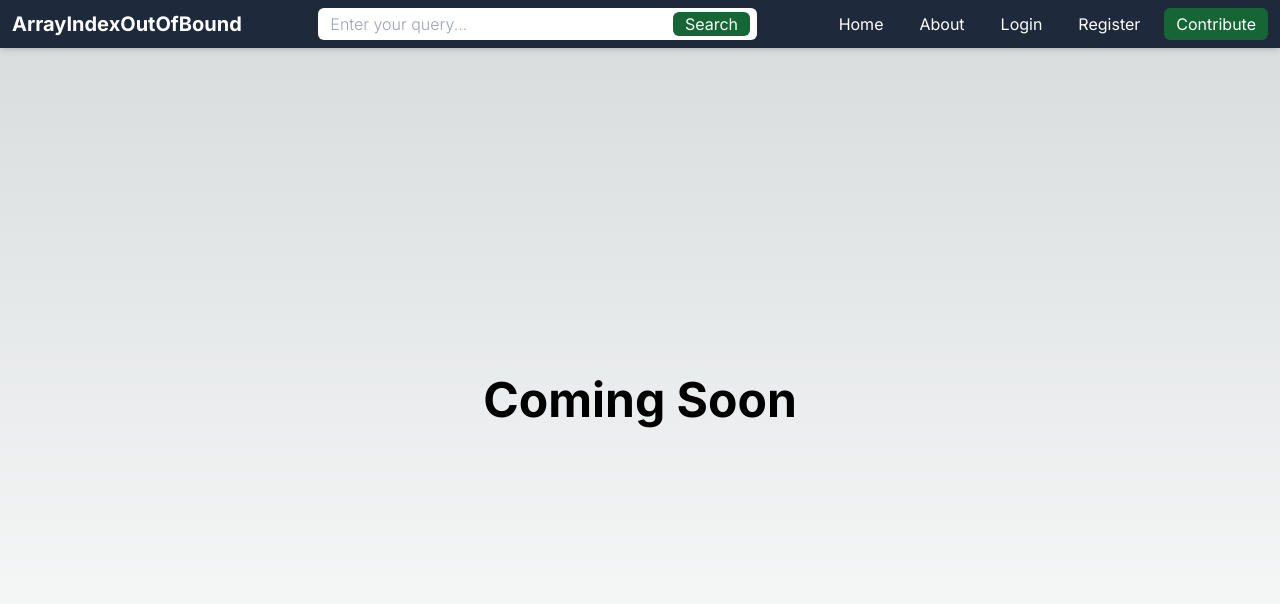
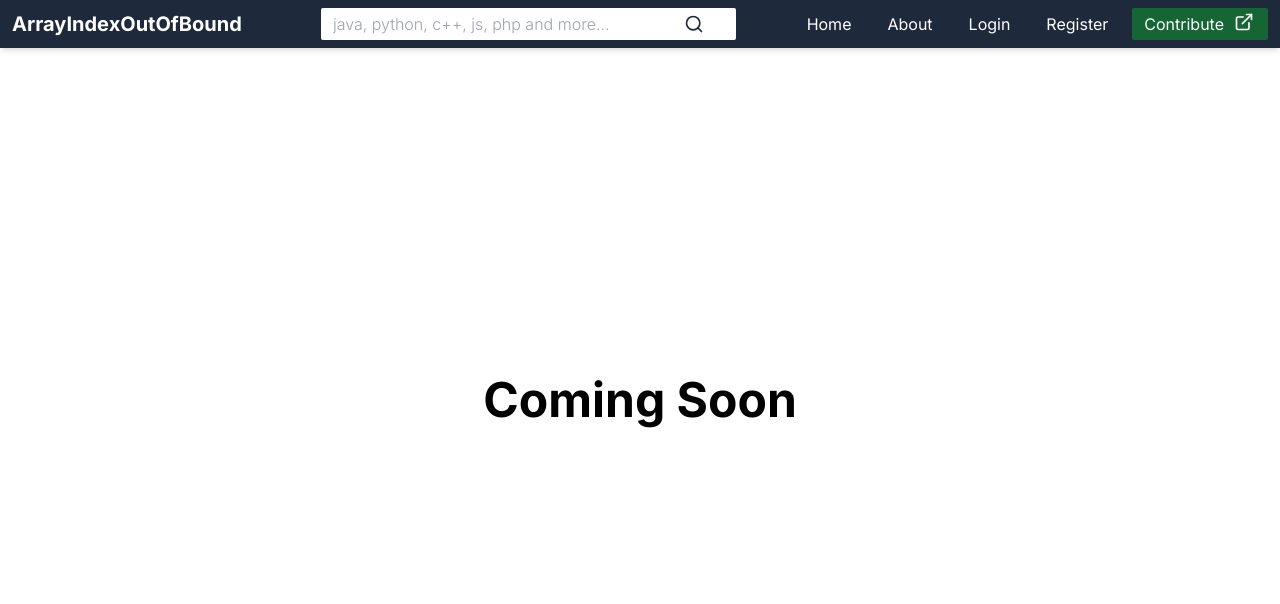
Before and after one commit to Ntrv3390/ArrayIndexOutOfBound, a Next.js app: page / in a window 1280 px wide. Shown: the top 604 px of the page. Built offline with nearby package versions, Linux system fonts and the light colour scheme.

Commit message:
Updated: Header Component

```diff
--- a/src/app/globals.css
+++ b/src/app/globals.css
@@ -1,33 +1,3 @@
 @tailwind base;
 @tailwind components;
 @tailwind utilities;
-
-:root {
-  --foreground-rgb: 0, 0, 0;
-  --background-start-rgb: 214, 219, 220;
-  --background-end-rgb: 255, 255, 255;
-}
-
-@media (prefers-color-scheme: dark) {
-  :root {
-    --foreground-rgb: 255, 255, 255;
-    --background-start-rgb: 0, 0, 0;
-    --background-end-rgb: 0, 0, 0;
-  }
-}
-
-body {
-  color: rgb(var(--foreground-rgb));
-  background: linear-gradient(
-      to bottom,
-      transparent,
-      rgb(var(--background-end-rgb))
-    )
-    rgb(var(--background-start-rgb));
-}
-
-@layer utilities {
-  .text-balance {
-    text-wrap: balance;
-  }
-}
--- a/src/components/Header.tsx
+++ b/src/components/Header.tsx
@@ -1,19 +1,41 @@
 import Link from "next/link";
+import { Search, ExternalLink } from "lucide-react";
 
 const Header = () => {
   return (
     <div className="flex fixed w-full px-3 justify-between items-center p-2 bg-slate-800 text-white shadow-md">
-      <Link className="font-bold text-xl" href={"/"}>ArrayIndexOutOfBound</Link>
-      <div className="flex items-center justify-center w-[80rem] gap-3">
-        <input type="text" placeholder="Enter your query..." className="py-1 w-3/4 px-3 font-light text-slate-800 rounded-md"/>
-        <button className="py-0 ml-[-6rem] px-3 rounded-md bg-green-800">Search</button>
+      <Link className="font-bold text-xl" href={"/"}>
+        ArrayIndexOutOfBound
+      </Link>
+      <div className="flex items-center justify-center w-[80rem]">
+        <input
+          type="text"
+          placeholder="java, python, c++, js, php and more..."
+          className="py-1 w-3/4 px-3 font-light text-slate-800 rounded-sm"
+        />
+        <button className="py-0 ml-[-4rem] px-3">
+          <Search className="text-slate-800 h-5 w-5" />
+        </button>
       </div>
       <ul className="flex items-center gap-3 justify-center ">
-        <li className="py-1 px-3 rounded-md"><Link href={"/login"}>Home</Link></li>
-        <li className="py-1 px-3 rounded-md"><Link href={"/login"}>About</Link></li>
-        <li className="py-1 px-3 rounded-md"><Link href={"/login"}>Login</Link></li>
-        <li className="py-1 px-3 rounded-md"><Link href={"/login"}>Register</Link></li>
-        <li className="bg-green-800 py-1 px-3 rounded-md"><Link href={"https://github.com/Ntrv3390/ArrayIndexOutOfBound"}>Contribute</Link></li>
+        <li className="py-1 px-3 rounded-sm">
+          <Link className="hover:text-green-600" href={"/login"}>Home</Link>
+        </li>
+        <li className="py-1 px-3 rounded-sm">
+          <Link className="hover:text-green-600 " href={"/login"}>About</Link>
+        </li>
+        <li className="py-1 px-3 rounded-sm">
+          <Link className="hover:text-green-600 " href={"/login"}>Login</Link>
+        </li>
+        <li className="py-1 px-3 rounded-sm">
+          <Link className="hover:text-green-600 " href={"/login"}>Register</Link>
+        </li>
+        <li className="bg-green-800 hover:bg-green-600 flex py-1 px-3 rounded-sm">
+          <Link className="flex gap-2" href={"https://github.com/Ntrv3390/ArrayIndexOutOfBound"}>
+            Contribute
+            <ExternalLink className="w=5 h-5 text-white" />
+          </Link>
+        </li>
       </ul>
     </div>
   );
```
Also changed, not shown: package.json (+6 -5 lines), 1 other file (tests, documents, lock files or other folders).
